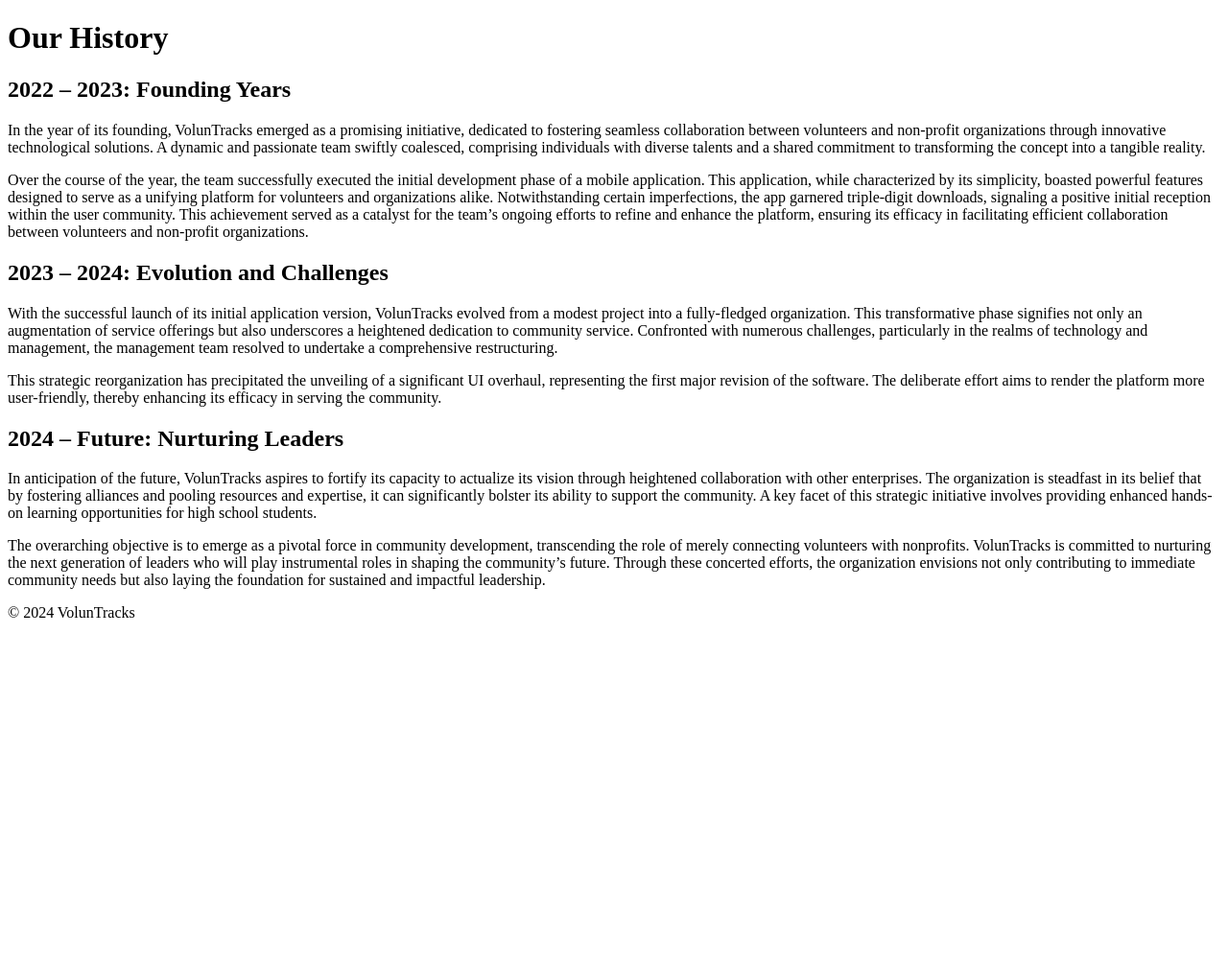
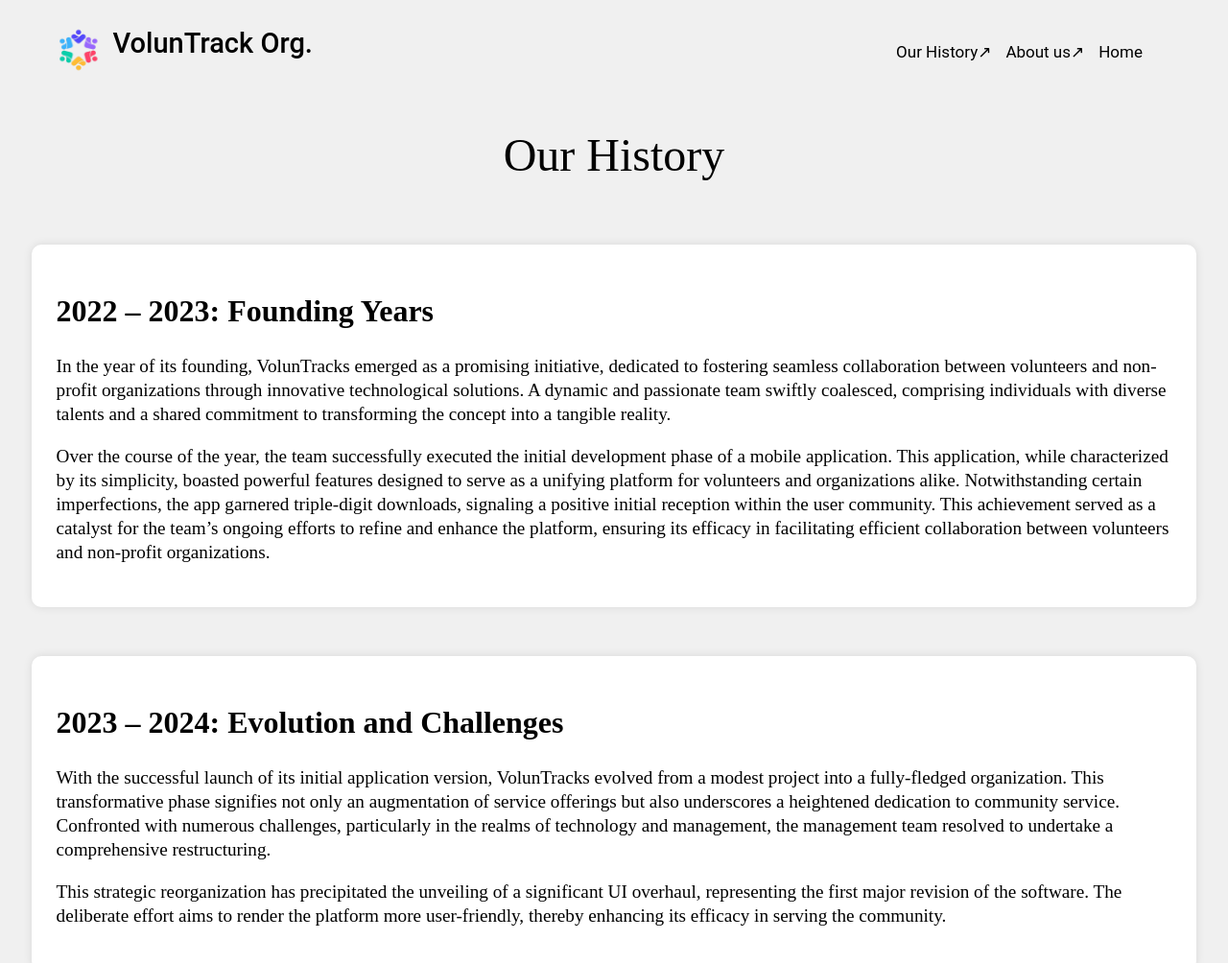
Before and after one commit to VolunTrack/VolunTrack-Org.-Web, a plain HTML site: page Our history.html in a window 1280 px wide. Shown: the top 1004 px of the page at 96% size. Before the commit the page ends 800 px from the top, so only its background shows below. Drawn offline with Linux system fonts and the light colour scheme.

Commit message:
update history page styles

```diff
--- a/Our history.html
+++ b/Our history.html
@@ -3,14 +3,27 @@
 <head>
     <meta charset="UTF-8">
     <meta name="viewport" content="width=device-width, initial-scale=1.0">
-    <link rel="stylesheet" href="styles.css">
+    <link rel="stylesheet" href="history_styles.css">
     <title>Our History</title>
 </head>
 <body>
-    <header>
+    <section id="header">
+        <!-- Add voluntrack logo at top-left corner of the website-->
+        <div id="title">
+        <img id="logo" src="./Images/voluntrack image.png " alt="This is voluntracks' logo">
+        <h1 id="title" draggable="true">VolunTrack Org.</h1>
+        </div>
+        <!-- Add 3 links to the top-right corner connect to other webpages-->
+        <div id="link">
+        <a class="link" id="ourhistory" href="Our history.html">Our History↗</a>
+        <a class="link" href="About us.html">About us↗</a>
+        <a class="link" href="homepage.html">Home</a>
+        </div>
+    </section>
+    <section id="title-block">
         <h1>Our History</h1>
-    </header>
-    <section>
+    </section>
+    <section class="main-body">
         <h2>2022 – 2023: Founding Years</h2>
         <p>
             In the year of its founding, VolunTracks emerged as a promising initiative, dedicated to fostering seamless collaboration between volunteers and non-profit organizations through innovative technological solutions. A dynamic and passionate team swiftly coalesced, comprising individuals with diverse talents and a shared commitment to transforming the concept into a tangible reality.
@@ -19,7 +32,7 @@
             Over the course of the year, the team successfully executed the initial development phase of a mobile application. This application, while characterized by its simplicity, boasted powerful features designed to serve as a unifying platform for volunteers and organizations alike. Notwithstanding certain imperfections, the app garnered triple-digit downloads, signaling a positive initial reception within the user community. This achievement served as a catalyst for the team’s ongoing efforts to refine and enhance the platform, ensuring its efficacy in facilitating efficient collaboration between volunteers and non-profit organizations.
         </p>
     </section>
-    <section>
+    <section class="main-body">
         <h2>2023 – 2024: Evolution and Challenges</h2>
         <p>
             With the successful launch of its initial application version, VolunTracks evolved from a modest project into a fully-fledged organization. This transformative phase signifies not only an augmentation of service offerings but also underscores a heightened dedication to community service. Confronted with numerous challenges, particularly in the realms of technology and management, the management team resolved to undertake a comprehensive restructuring.
@@ -28,7 +41,7 @@
             This strategic reorganization has precipitated the unveiling of a significant UI overhaul, representing the first major revision of the software. The deliberate effort aims to render the platform more user-friendly, thereby enhancing its efficacy in serving the community.
         </p>
     </section>
-    <section>
+    <section class="main-body">
         <h2>2024 – Future: Nurturing Leaders</h2>
         <p>
             In anticipation of the future, VolunTracks aspires to fortify its capacity to actualize its vision through heightened collaboration with other enterprises. The organization is steadfast in its belief that by fostering alliances and pooling resources and expertise, it can significantly bolster its ability to support the community. A key facet of this strategic initiative involves providing enhanced hands-on learning opportunities for high school students.
--- /dev/null
+++ b/history_styles.css
@@ -0,0 +1,100 @@
+body {
+    background-color: #f0f0f0;
+    display: flex;
+    flex-direction: column;
+    align-items: center;
+    justify-content: center;
+}
+
+#header {
+    display: flex;
+    width: 100%;
+    align-items: center;
+    justify-content: space-between;
+}
+
+#logo {
+    width: 60px;
+    height: 60px;
+    float: left;
+    margin-left: 7%;
+    margin-top: 0.5%;
+}
+
+#title {
+    display: inline-block;
+    margin-top: 1%;
+    margin-bottom: 1%;
+    margin-left: 2%;
+    background-color: var(--wp--preset--color--base);
+    color: var(--wp--preset--color--contrast);
+    font-family: var(--wp--preset--font-family--body);
+    font-size: var(--wp--preset--font-size--medium);
+    font-style: normal;
+    font-weight: 400;
+    line-height: 1.55;
+    --wp--style--root--padding-top: 0px;
+    --wp--style--root--padding-right: var(--wp--preset--spacing--50);
+    --wp--style--root--padding-bottom: 0px;
+    --wp--style--root--padding-left: var(--wp--preset--spacing--50);
+    font-size: 29px;
+    font-family: "Roboto", sans-serif;
+    font-weight: 500;
+    font-style: normal;
+    white-space: nowrap;
+}
+
+#header #title {
+    display: flex;
+}
+
+#header #link {
+    display: flex;
+    flex-direction: row;
+    float: right;
+    padding-right: 7%;
+    gap: 10px;
+    align-items: center;
+    justify-content: center;
+}
+
+.link {
+    white-space: nowrap;
+    margin-left: 2%;
+    margin-top: 2%;
+    color: black;
+    text-decoration: none;
+    font-family: "Roboto", sans-serif;
+    font-weight: 405;
+    font-style: normal;
+    font-size: 17px;
+    float: right;
+}
+
+#title-block h1 {
+    font-size: 3em;
+    font-family: "times new roman", sans-serif;
+    font-weight: 100;
+}
+
+.main-body {
+    margin-top: 2%;
+    margin-bottom: 2%;
+    margin-left: 2%;
+    margin-right: 2%;
+    padding: 2%;
+    background-color: #fff;
+    border-radius: 10px;
+    box-shadow: 0 0 10px rgba(0, 0, 0, 0.1);
+}
+
+.main-body h2 {
+    font-size: 2em;
+    font-family: "times new roman";
+}
+
+.main-body p {
+    font-size: 1.2em;
+    font-family: "times new roman";
+    line-height: 130%;
+}
```
